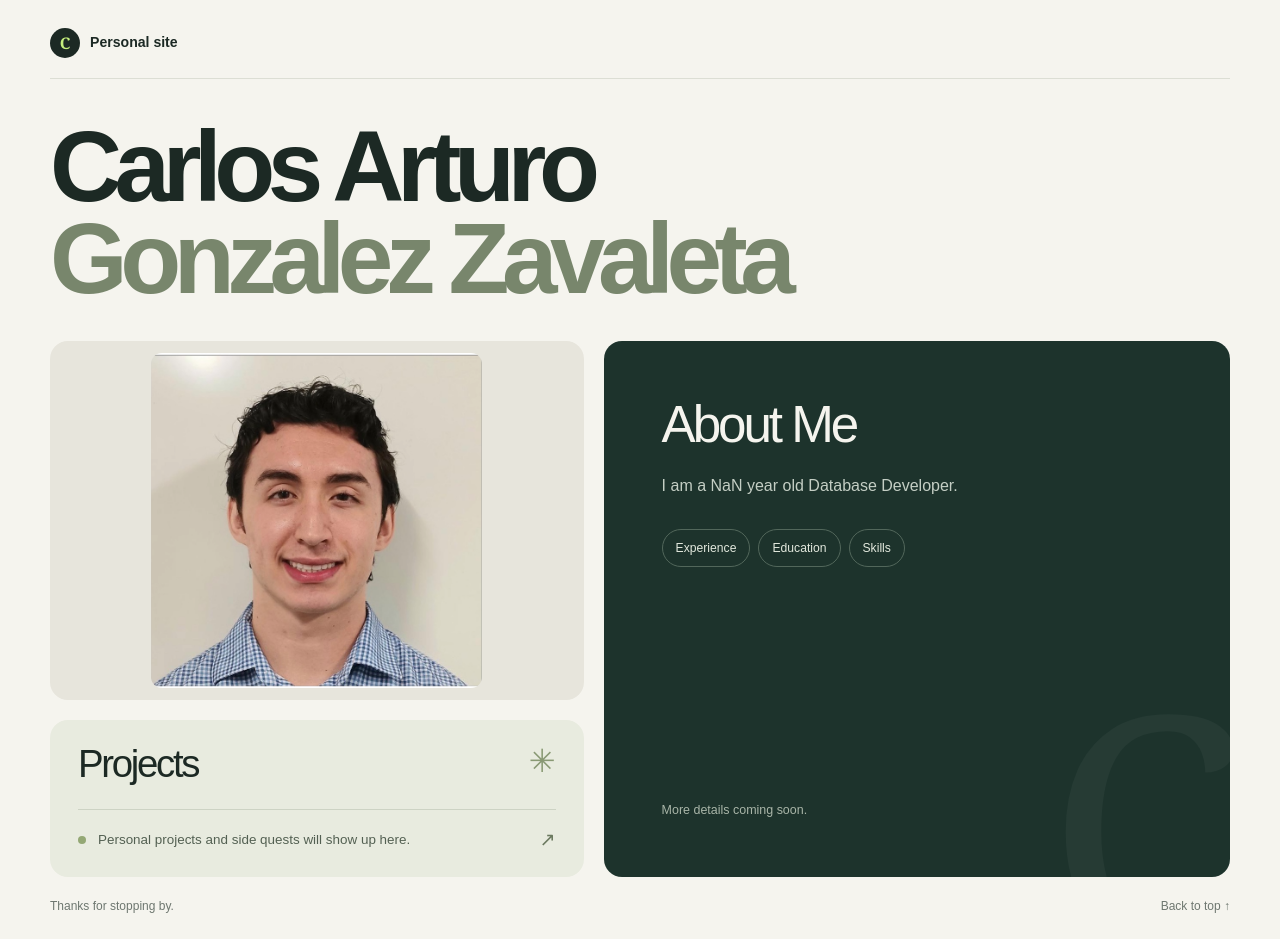
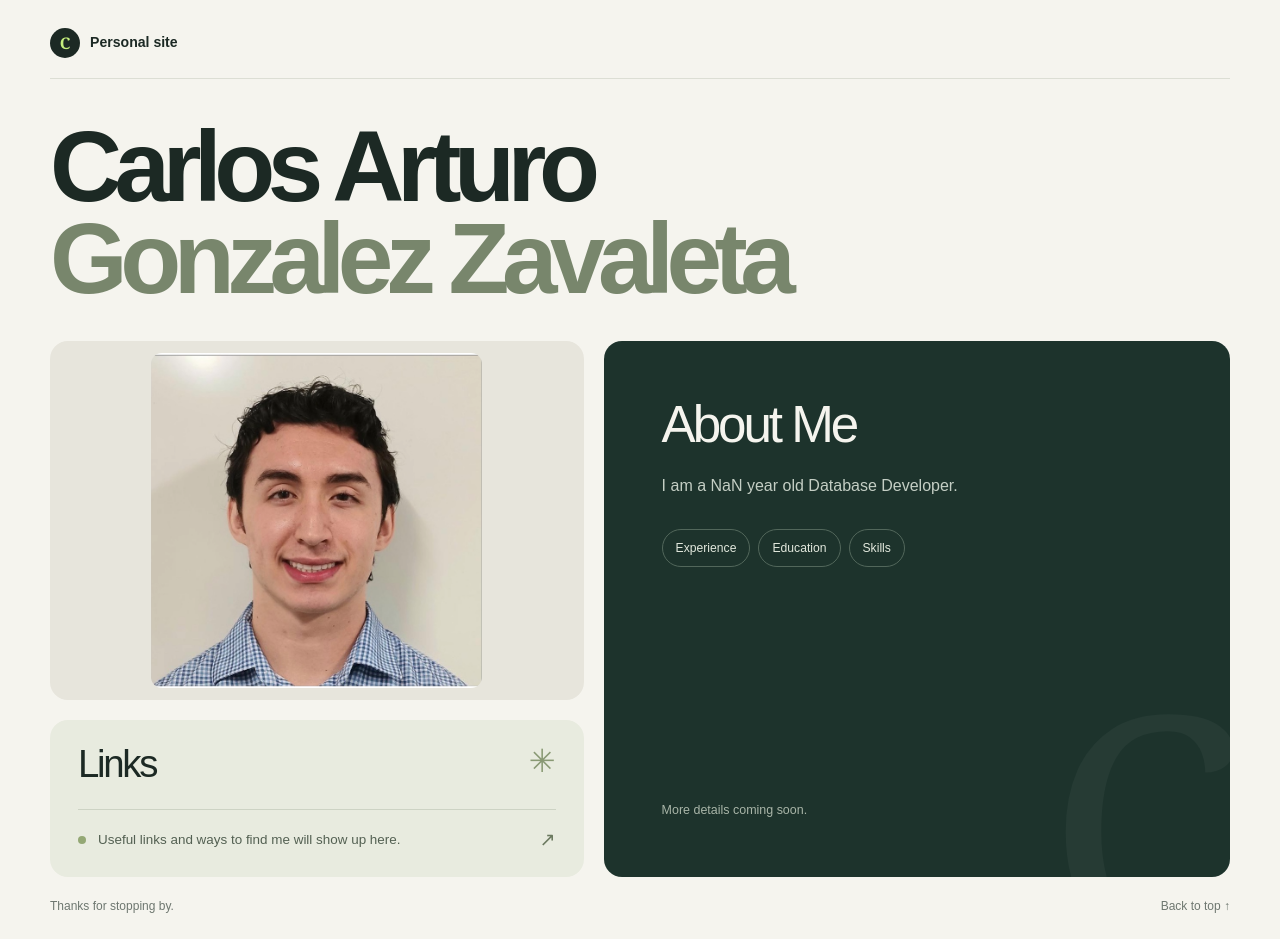
Before and after one commit to solrac031504/personal-website, a Next.js app in the folder personal-website/: page / in a window 1280 px wide. Built offline with nearby package versions, Linux system fonts and the light colour scheme.

Commit message:
Renamed projects to links

```diff
--- a/personal-website/src/app/globals.css
+++ b/personal-website/src/app/globals.css
@@ -38,8 +38,8 @@ a {
 .site-header,
 .wordmark,
 .portrait-caption,
-.projects-heading,
-.project-placeholder,
+.links-heading,
+.link-placeholder,
 .site-footer {
   display: flex;
   align-items: center;
@@ -100,14 +100,14 @@ a {
   display: grid;
   grid-template-areas:
     "portrait resume"
-    "projects resume";
+    "links resume";
   grid-template-columns: minmax(0, 0.92fr) minmax(0, 1.08fr);
   gap: 20px;
 }
 
 .portrait-card,
 .resume-card,
-.projects-card {
+.links-card {
   min-width: 0;
   overflow: hidden;
   border-radius: 18px;
@@ -155,7 +155,7 @@ a {
 }
 
 .resume-card h2,
-.projects-card h2 {
+.links-card h2 {
   margin: 0;
   font-size: clamp(2rem, 4vw, 3.5rem);
   font-weight: 500;
@@ -203,39 +203,39 @@ a {
   pointer-events: none;
 }
 
-.projects-card {
-  grid-area: projects;
+.links-card {
+  grid-area: links;
   padding: 25px 28px 23px;
   background: #e8ebdf;
 }
 
-.projects-heading {
+.links-heading {
   align-items: flex-start;
 }
 
-.projects-card .eyebrow {
+.links-card .eyebrow {
   margin-bottom: 17px;
   color: #7d8977;
 }
 
-.projects-card h2 {
+.links-card h2 {
   font-size: clamp(2rem, 3vw, 2.8rem);
 }
 
-.projects-spark {
+.links-spark {
   color: #899974;
   font-size: 2rem;
   line-height: 1;
 }
 
-.project-placeholder {
+.link-placeholder {
   gap: 12px;
   margin-top: 25px;
   padding-top: 16px;
   border-top: 1px solid #cdd3c4;
 }
 
-.project-dot {
+.link-dot {
   width: 8px;
   height: 8px;
   flex: 0 0 auto;
@@ -243,7 +243,7 @@ a {
   background: #94a875;
 }
 
-.project-placeholder p {
+.link-placeholder p {
   flex: 1;
   margin: 0;
   color: #536052;
@@ -251,7 +251,7 @@ a {
   line-height: 1.5;
 }
 
-.project-arrow {
+.link-arrow {
   color: #6b795f;
   font-size: 1.2rem;
 }
@@ -292,7 +292,7 @@ a {
     grid-template-areas:
       "portrait"
       "resume"
-      "projects";
+      "links";
     grid-template-columns: minmax(0, 1fr);
     gap: 14px;
   }
@@ -302,7 +302,7 @@ a {
     padding: 30px;
   }
 
-  .projects-card {
+  .links-card {
     padding: 24px;
   }
 }
--- a/personal-website/src/app/page.tsx
+++ b/personal-website/src/app/page.tsx
@@ -88,19 +88,19 @@ export default function Home() {
           </span>
         </section>
 
-        <section className="projects-card" id="projects" aria-labelledby="projects-title">
-          <div className="projects-heading">
+        <section className="links-card" id="links" aria-labelledby="links-title">
+          <div className="links-heading">
             <div>
-              <h2 id="projects-title">Projects</h2>
+              <h2 id="links-title">Links</h2>
             </div>
-            <span className="projects-spark" aria-hidden="true">
+            <span className="links-spark" aria-hidden="true">
               ✳
             </span>
           </div>
-          <div className="project-placeholder">
-            <span className="project-dot" aria-hidden="true" />
-            <p>Personal projects and side quests will show up here.</p>
-            <span className="project-arrow" aria-hidden="true">
+          <div className="link-placeholder">
+            <span className="link-dot" aria-hidden="true" />
+            <p>Useful links and ways to find me will show up here.</p>
+            <span className="link-arrow" aria-hidden="true">
               ↗
             </span>
           </div>
```
